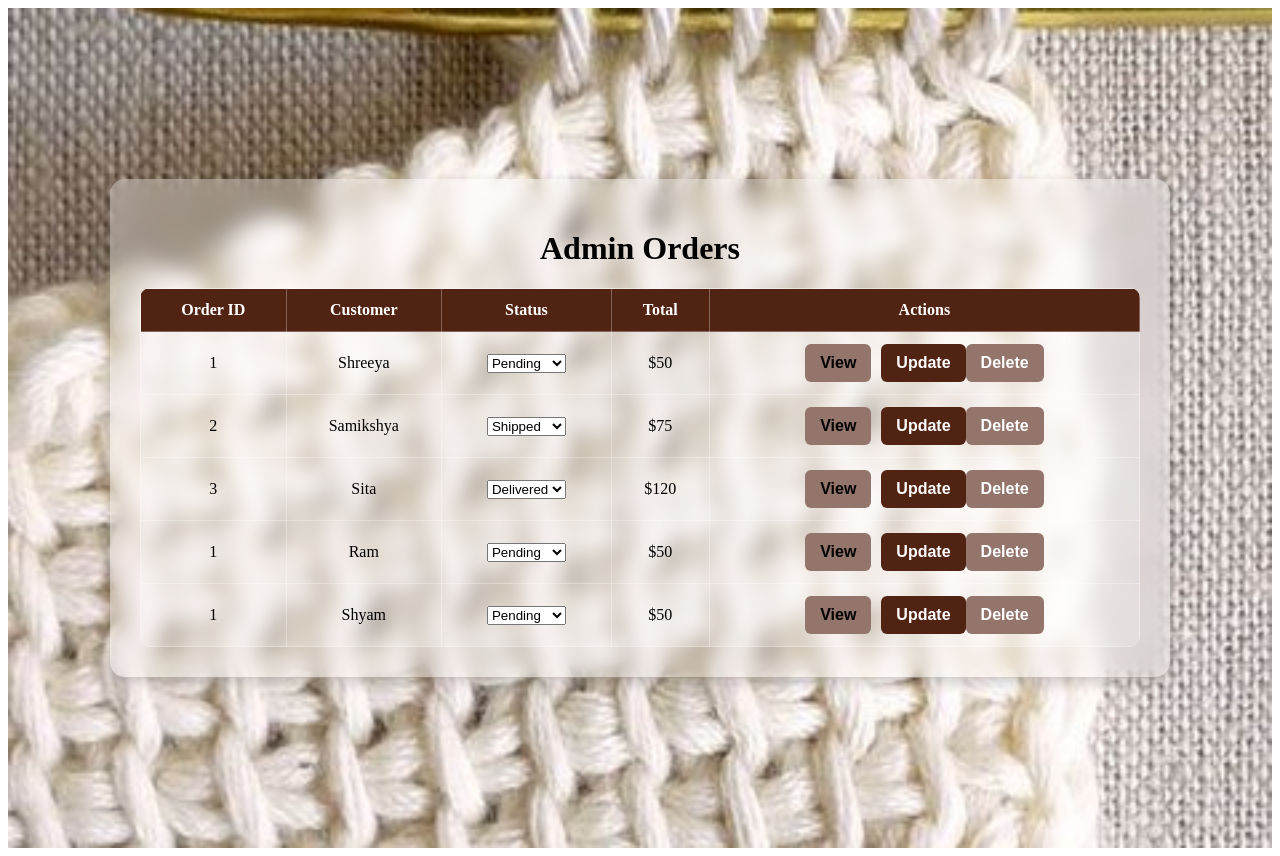
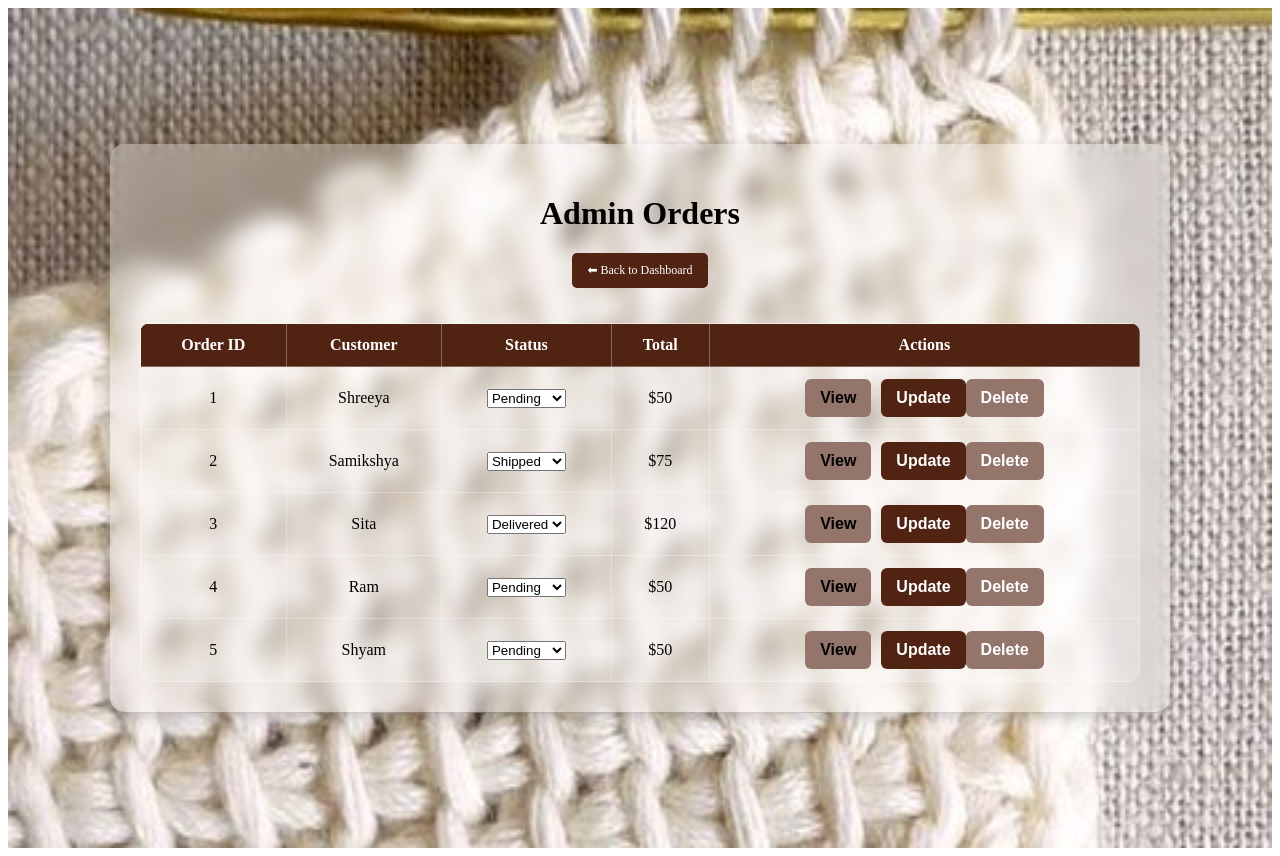
Before and after one commit to ShreeyaPaudel/Yarn-Hues-Web-React, a React (Vite) app: page /adminorders in a window 1280 px wide. Built offline with nearby package versions, Linux system fonts and the light colour scheme.

Commit message:
design changes for lastpage

```diff
--- a/src/admin/AdminDashboard.css
+++ b/src/admin/AdminDashboard.css
@@ -69,6 +69,7 @@ nav ul li a:hover {
 .dashboard-container nav ul li a {
     display: inline-block;
     text-decoration: none;
+    font-family: 'Times New Roman', Times, serif;
     padding: 12px 20px;
     font-size: 18px;
     font-weight: bold;
--- a/src/admin/AdminOrders.css
+++ b/src/admin/AdminOrders.css
@@ -92,3 +92,21 @@ th, td {
 .save-btn:hover {
     background: #814b3d;
 }
+
+.back-btn {
+    background: #512313;
+    color: white;
+    padding: 10px 15px;
+    border: none;
+    border-radius: 5px;
+    font-size: 12px;
+    cursor: pointer;
+    font-family: "Times New Roman", serif;
+    transition: 0.3s ease-in-out;
+    margin-bottom: 15px;
+    display: inline-block;
+  }
+
+  .back-btn:hover {
+    background: #814b3d;
+  }
--- a/src/admin/AdminOrders.jsx
+++ b/src/admin/AdminOrders.jsx
@@ -1,8 +1,10 @@
 import React, { useEffect, useState } from 'react';
+import { useNavigate } from 'react-router-dom'; // Import useNavigate
 import './AdminOrders.css';
 
 const AdminOrders = () => {
   const [orders, setOrders] = useState([]);
+  const navigate = useNavigate(); // Initialize navigation
 
   // Fetch orders (Replace with a real API call)
   useEffect(() => {
@@ -13,8 +15,8 @@ const AdminOrders = () => {
           { id: 1, customer: 'Shreeya', status: 'Pending', total: '$50' },
           { id: 2, customer: 'Samikshya', status: 'Shipped', total: '$75' },
           { id: 3, customer: 'Sita', status: 'Delivered', total: '$120' },
-          { id: 1, customer: 'Ram', status: 'Pending', total: '$50' },
-          { id: 1, customer: 'Shyam', status: 'Pending', total: '$50' },
+          { id: 4, customer: 'Ram', status: 'Pending', total: '$50' },
+          { id: 5, customer: 'Shyam', status: 'Pending', total: '$50' },
         ];
         setOrders(response);
       } catch (error) {
@@ -46,6 +48,10 @@ const AdminOrders = () => {
     <div className="admin-orders">
       <div className="translucent-container">
         <h1>Admin Orders</h1>
+
+        {/* Back Button */}
+        <button className="back-btn" onClick={() => navigate('/admindashboard')}>⬅ Back to Dashboard</button>
+
         <table>
           <thead>
             <tr>
--- a/src/admin/AdminProducts.css
+++ b/src/admin/AdminProducts.css
@@ -25,6 +25,7 @@
 
 /* Add Button */
 .add-btn {
+
     background: #512313;
     color: white;
     padding: 12px 20px;
@@ -192,3 +193,21 @@ input, textarea {
         transform: scale(1);
     }
 }
+
+.back-btn {
+    background: #512313;
+    color: white;
+    padding: 10px 15px;
+    border: none;
+    border-radius: 5px;
+    font-size: 12px;
+    cursor: pointer;
+    font-family: "Times New Roman", serif;
+    transition: 0.3s ease-in-out;
+    margin-bottom: 15px;
+    display: inline-block;
+  }
+
+  .back-btn:hover {
+    background: #814b3d;
+  }
--- a/src/admin/AdminProducts.jsx
+++ b/src/admin/AdminProducts.jsx
@@ -1,4 +1,5 @@
 import React, { useEffect, useState } from "react";
+import { useNavigate } from "react-router-dom"; // Import useNavigate
 import "./AdminProducts.css"; // Add CSS file for styling
 
 const AdminProducts = () => {
@@ -12,6 +13,7 @@ const AdminProducts = () => {
     image: null,
   });
   const [editingProductId, setEditingProductId] = useState(null); // To track which product is being edited
+  const navigate = useNavigate(); // Initialize navigation
 
   // Fetch products (Replace with real API call)
   useEffect(() => {
@@ -89,7 +91,12 @@ const AdminProducts = () => {
     <div className="admin-products">
       <div className="translucent-container">
         <h1>Admin Products</h1>
+
+        {/* Back Button */}
         <button className="add-btn" onClick={() => setShowModal(true)}>Add Product</button>
+
+
+
 
         <table>
           <thead>
@@ -139,6 +146,9 @@ const AdminProducts = () => {
             </div>
           </div>
         )}
+
+ <button className="back-btn" onClick={() => navigate('/admindashboard')}>⬅ Back to Dashboard</button>
+
       </div>
     </div>
   );
--- a/src/private/LastPage.jsx
+++ b/src/private/LastPage.jsx
@@ -1,13 +1,22 @@
 import React, { useState } from "react";
-import { Link } from "react-router-dom";
+import { Link, useNavigate } from "react-router-dom"; // Import useNavigate
 import "../style/LastPage.css";
 import Logo from "../assets/Logo.png";
+import SampleProduct from "../assets/earwarmerpurple.jpg"; // Sample product image
 import { FaShoppingCart, FaHistory, FaHeart, FaSignOutAlt } from "react-icons/fa";
 
 const LastPage = () => {
     const [activeModal, setActiveModal] = useState(null);
+    const navigate = useNavigate(); // Hook for navigation
 
-    const openModal = (modal) => setActiveModal(modal);
+    const openModal = (modal) => {
+        if (modal === "logout") {
+            navigate("/"); // Redirect to the main page
+        } else {
+            setActiveModal(modal);
+        }
+    };
+
     const closeModal = () => setActiveModal(null);
 
     return (
@@ -38,7 +47,7 @@ const LastPage = () => {
                 <button onClick={() => openModal("favorites")}>
                     <FaHeart /> Favorites
                 </button>
-                <button onClick={() => openModal("settings")}>
+                <button onClick={() => openModal("logout")}>
                     <FaSignOutAlt /> Logout
                 </button>
             </div>
@@ -49,7 +58,18 @@ const LastPage = () => {
                     <div className="modal-content cart">
                         <span className="close-btn" onClick={closeModal}>X</span>
                         <h2><FaShoppingCart /> Your Cart</h2>
-                        <p>Cart items will be displayed here.</p>
+
+                        {/* Sample Cart Product */}
+                        <div className="cart-item">
+                            <img src={SampleProduct} alt="Product" className="cart-img" />
+                            <div className="cart-details">
+                                <p><strong>Product Name:</strong> Crochet Earwarmer</p>
+                                <p><strong>Price:</strong> Rs.400</p>
+                                <p><strong>Quantity:</strong> 2</p>
+                                <p><strong>Order Decription:</strong> March 20, 2025</p>
+                                <p><strong>Address:</strong> Bhaisepati,Lalitpur</p>
+                            </div>
+                        </div>
                     </div>
                 </div>
             )}
@@ -69,22 +89,15 @@ const LastPage = () => {
                     <div className="modal-content favorites">
                         <span className="close-btn" onClick={closeModal}>X</span>
                         <h2><FaHeart /> Favorites</h2>
-                        <p>Saved items will be listed here.</p>
-                    </div>
-                </div>
-            )}
 
-            {activeModal === "Logout" && (
-                <div className="modal">
-                    <div className="modal-content settings">
-                        <span className="close-btn" onClick={closeModal}>X</span>
-                        <h2><FaSignOutAlt /> Logout</h2>
-                        <ul>
-                            <li><FaShoppingCart /> <a href="/cart">View Cart</a></li>
-                            <li><FaHistory /> <a href="/orders">Order History</a></li>
-                            <li><FaHeart /> <a href="/favorites">Favorites</a></li>
-                            <li><FaSignOutAlt /> <a href="/logout">Logout</a></li>
-                        </ul>
+                        {/* Sample Favorite Product */}
+                        <div className="favorite-item">
+                            <img src={SampleProduct} alt="Product" className="favorite-img" />
+                            <div className="favorite-details">
+                                <p><strong>Product Name:</strong> Crochet Earwarmer</p>
+                                <p><strong>Price:</strong> Rs.400</p>
+                            </div>
+                        </div>
                     </div>
                 </div>
             )}
--- a/src/public/Login.jsx
+++ b/src/public/Login.jsx
@@ -56,6 +56,12 @@ const LoginPage = () => {
                             <a href="PasswordRecovery.html">Click Here</a>
                         </p>
 
+                        {/* Added "Login as Admin" below "Forgot Password?" */}
+                        <p>
+                            To Login as Admin,{" "}
+                            <a href="/adminlogin">Click Here</a>
+                        </p>
+
                         <button type="submit" className="btnL">Login</button>
 
                         <p>
--- a/src/style/LastPage.css
+++ b/src/style/LastPage.css
@@ -128,6 +128,54 @@
     color: black;
 }
 
+/* Cart Item Styling */
+.cart-item {
+    display: flex;
+    align-items: center;
+    gap: 15px;
+    margin-top: 15px;
+    padding: 10px;
+    border-radius: 5px;
+    background: #fff;
+    box-shadow: 0px 4px 8px rgba(0, 0, 0, 0.1);
+}
+
+.cart-img {
+    width: 60px;
+    height: 60px;
+    border-radius: 5px;
+    object-fit: cover;
+}
+
+.cart-details {
+    text-align: left;
+    font-size: 14px;
+}
+
+/* Favorites Item Styling */
+.favorite-item {
+    display: flex;
+    align-items: center;
+    gap: 15px;
+    margin-top: 15px;
+    padding: 10px;
+    border-radius: 5px;
+    background: #fff;
+    box-shadow: 0px 4px 8px rgba(0, 0, 0, 0.1);
+}
+
+.favorite-img {
+    width: 60px;
+    height: 60px;
+    border-radius: 5px;
+    object-fit: cover;
+}
+
+.favorite-details {
+    text-align: left;
+    font-size: 14px;
+}
+
 /* Footer */
 .footer {
     text-align: center;
@@ -149,14 +197,10 @@
     }
 }
 
-
-
 @media (max-width: 768px) {
-
     .navbar {
         padding: 15px 2%;
     }
-
 
     .nav-links {
         justify-content: flex-start;
@@ -171,7 +215,6 @@
         font-size: 14px;
     }
 
-
     .button-container {
         flex-wrap: wrap;
         justify-content: center;
@@ -183,12 +226,10 @@
         font-size: 18px;
     }
 
-
     .modal-content {
         width: 90%;
     }
 }
-
 
 @media (max-width: 480px) {
     .navbar {
```
